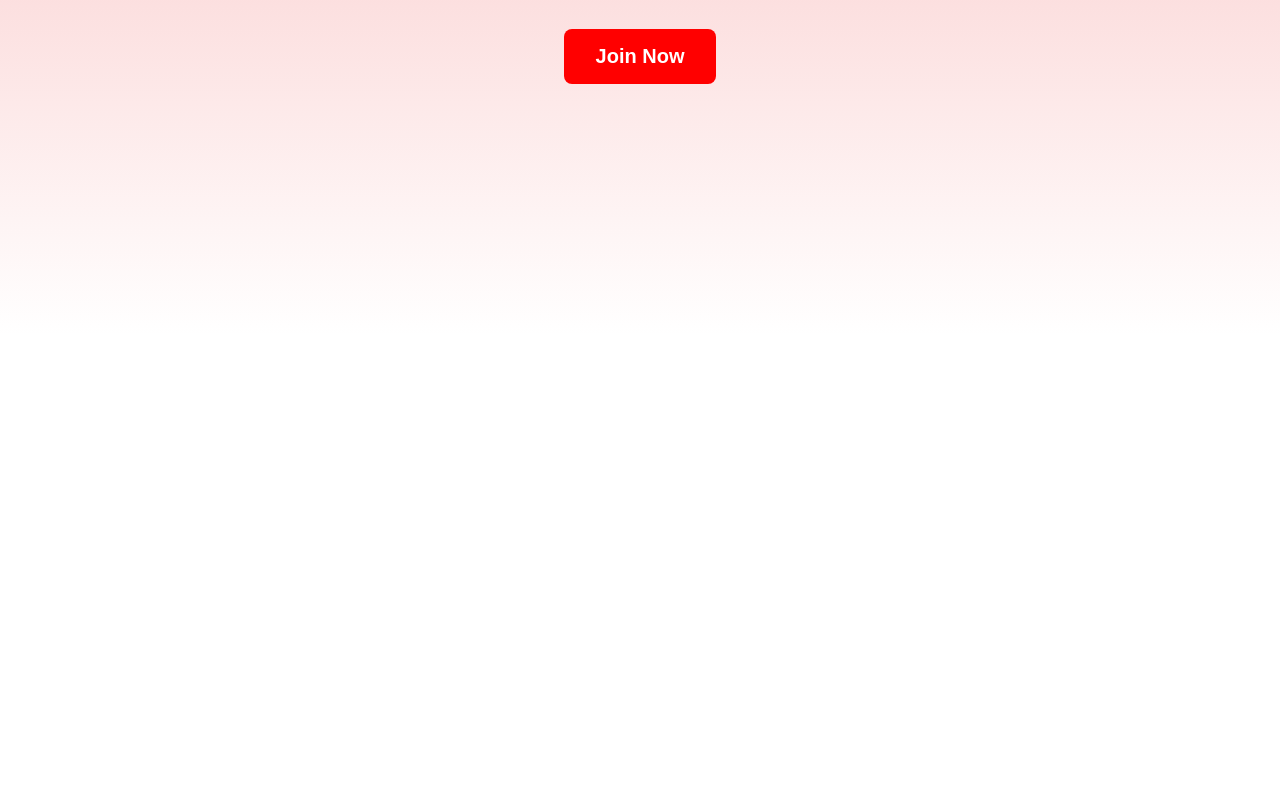
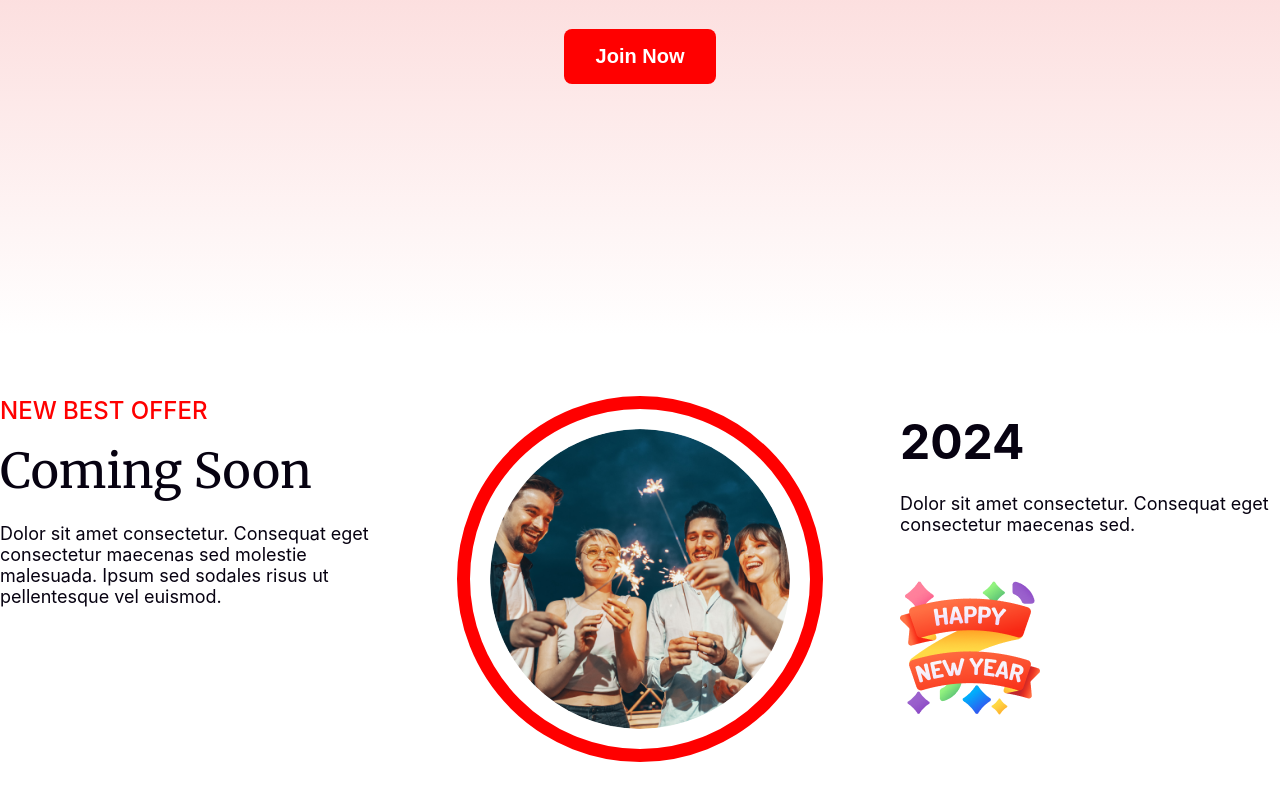
Before and after one commit to monirHRaju/new-year-offer-website, a plain HTML site: page index.html in a window 1280 px wide. Shown: the part 2568-3368 px from the top of the page. Before the commit the page ends 2964 px from the top, so only its background shows below. Drawn offline with Linux system fonts and the light colour scheme.

Commit message:
upcoming section done

```diff
--- a/index.html
+++ b/index.html
@@ -45,6 +45,22 @@
             <h3><span>Time:</span> Evening 7.30 Pm to 12.30 Am</h3>
             <button class="btn-secondary">Join Now</button>
          </section>
+
+         <section class="upcoming inter-font">
+            <div class="upcoming-column-1">
+                <h3 class="upcoming-left-subtitle">NEW BEST OFFER</h3>
+                <h1 class="upcoming-left-title merriweather-font">Coming Soon</h1>
+                <p class="paragraph-2">Dolor sit amet consectetur. Consequat eget consectetur maecenas sed molestie malesuada. Ipsum sed sodales risus ut pellentesque vel euismod. </p>
+            </div>
+            <div class="upcoming-column-2">
+                <img src="images/Ellipse 1.png" alt="">
+            </div>
+            <div class="upcoming-column-3">
+                <h1 class="upcoming-left-title">2024</h1>
+                <p class="paragraph-2">Dolor sit amet consectetur. Consequat eget consectetur maecenas sed.</p>
+                <img src="images/Group 96.png" alt="">
+            </div>
+         </section>
     </main>
 
 </body>
--- a/styles/style.css
+++ b/styles/style.css
@@ -109,9 +109,67 @@ header{
 .event span{
     color: rgb(248, 4, 4);
 }
+
+.upcoming{
+    display: flex;
+    justify-content: space-between;
+    gap: 70px;
+
+}
+.upcoming-column-1{
+    width: 33%;
+}
+.upcoming-left-subtitle {
+    color: #FF0000;
+    font-size: 24px;
+    font-weight: 500;
+
+}
+.upcoming-left-title {
+    color: #070211;
+    font-size: 48px;
+    font-weight: bolder;
+    margin: 0 0 22px;
+}
+.upcoming-left-title {
+    color: #070211;
+    font-size: 48px;
+    font-weight: bolder;
+    margin: 16px 0 22px;
+}
+
+.upcoming-column-3 img{
+    margin-top: 43px;
+}
+
+.upcoming-column-2{
+    width: 33%;
+    text-align: center;
+}
+.upcoming-column-2 img{
+    /* display: inline-block; */
+    border: 13px solid #FF0000;
+    padding: 20px; /* space between border and image */
+    border-radius: 50%; /* make it round */
+    background: white;
+    width: 300px;
+    height: 300px /* optional inner padding color */
+}
+
+.upcoming-column-3{
+    width: 33%;
+}
+
+
+
+
+
+
+
+
 /* Shared Styles */
 
-.merriweather-font> {
+.merriweather-font {
   font-family: "Merriweather", serif;
   font-optical-sizing: auto;
   font-weight: 400;
```
